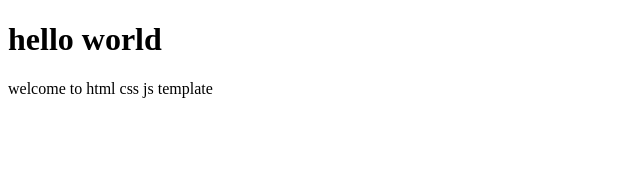
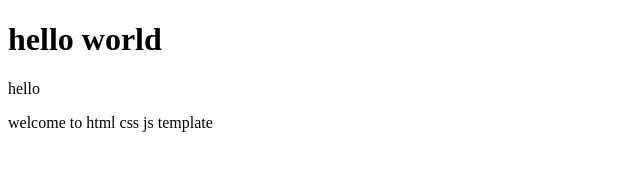
Before and after one commit to Kareem24/html-js-css-template, a website: page index.html in a window 1280 px wide. Shown: the whole page, without its empty margins (0-640 px from the left). Drawn offline with Linux system fonts and the light colour scheme.

Commit message:
fix: update fix

```diff
--- a/index.html
+++ b/index.html
@@ -8,6 +8,11 @@
   </head>
   <body>
     <h1>hello world</h1>
+    <section>
+      <span>
+        <p>hello</p>
+      </span>
+    </section>
     <p>welcome to html css js template</p>
   </body>
 </html>
```
Also changed, not shown: 1 other file.
